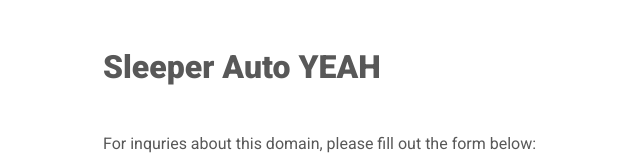
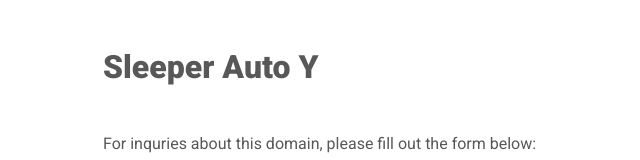
Before and after one commit to pageparkabio/wwwsleeperautocom-9cfbe, a plain HTML site: page index.html in a window 1280 px wide. Shown: the top 160 px of the page, without its empty margins (320-960 px from the left). Drawn offline with Linux system fonts and the light colour scheme.

Commit message:
Update index page

```diff
--- a/index.html
+++ b/index.html
@@ -13,7 +13,7 @@
 
     <meta charset="UTF-8">
     <meta name="viewport" content="width=device-width, initial-scale=1">
-    <title>Sleeper Auto YEAH</title>
+    <title>Sleeper Auto Y</title>
     <style>
       body {
         color: #585858;
@@ -74,7 +74,7 @@
   </head>
   <body>
     <div class="main">
-      <h1>Sleeper Auto YEAH</h1>
+      <h1>Sleeper Auto Y</h1>
       <p>For inquries about this domain, please fill out the form below:</p>
       <form action="https://formspree.io/pageparkabio@gmail.com" method="POST">
         <ul class="flex-outer">
```
